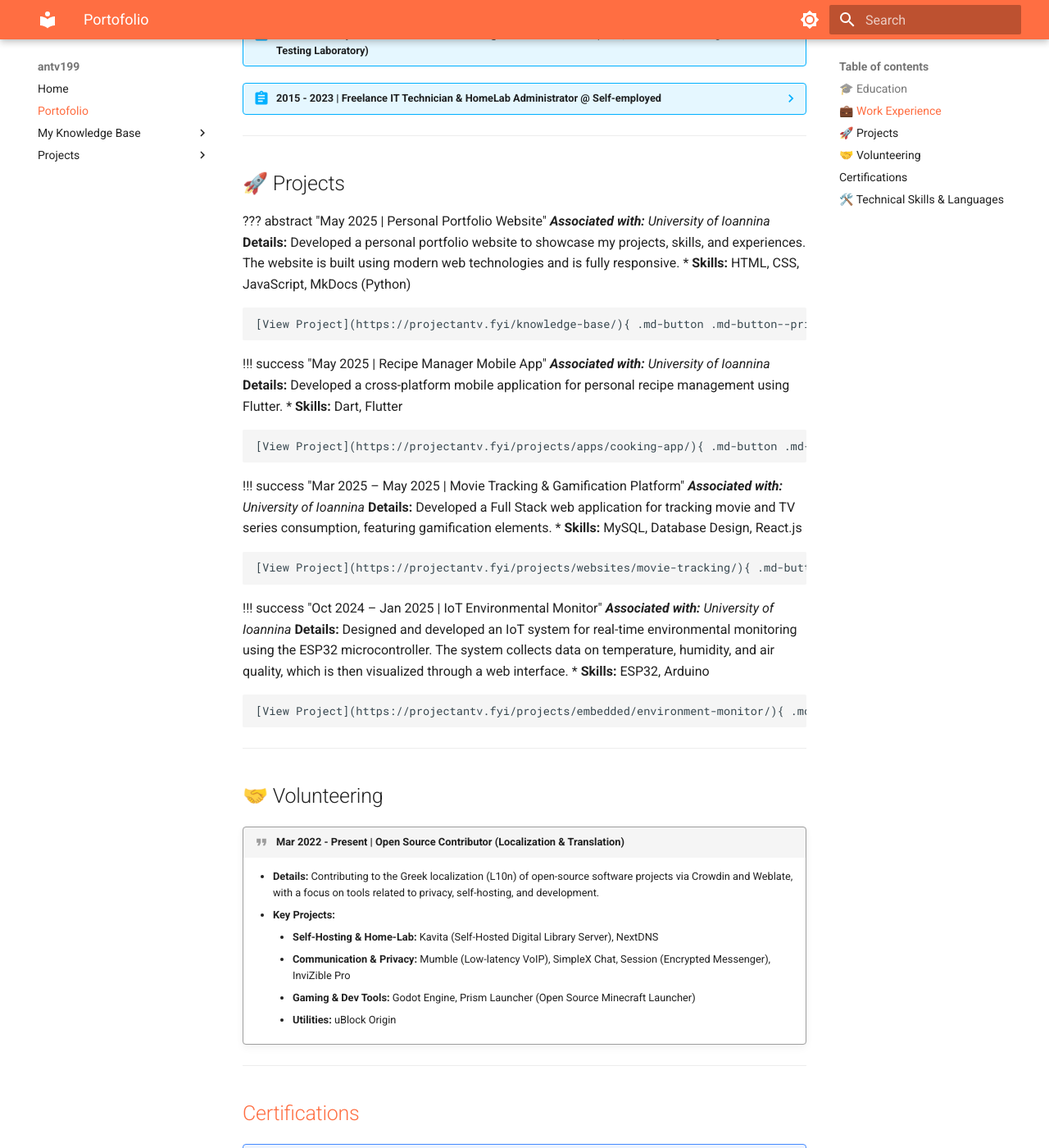
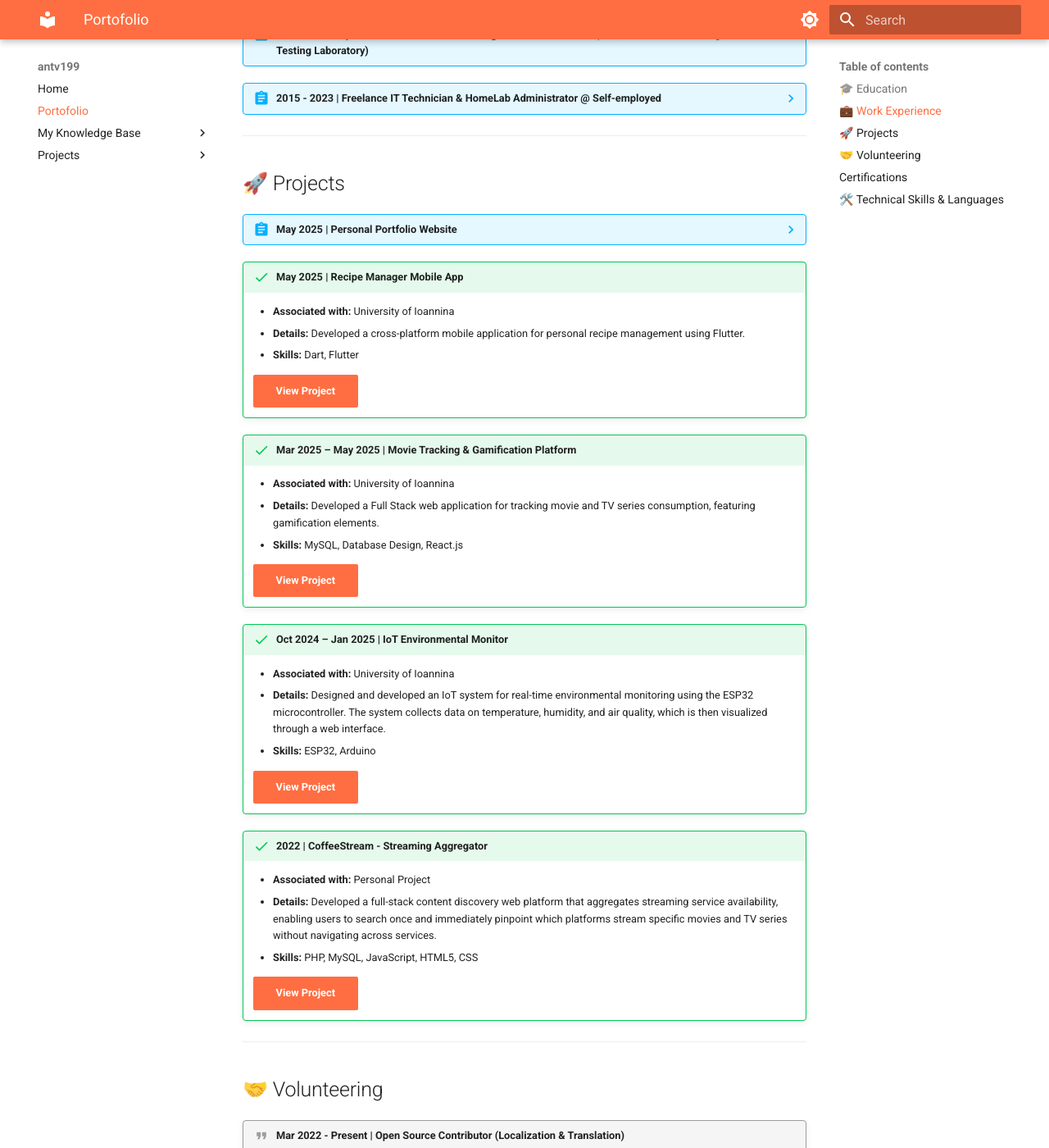
Before and after one commit to antv199/antv199.github.io, an MkDocs documentation site: the page built from docs/portofolio.md, in a window 1280 px wide and 1400 px high, scrolled down 579 px. Shown: the whole window at 82% size. Built offline with MkDocs 1.6.1 and Material for MkDocs 9.7.7, drawn with Linux system fonts in a browser that asks for light colours.

Commit message:
Update portofolio.md

```diff
--- a/docs/portofolio.md
+++ b/docs/portofolio.md
@@ -5,6 +5,7 @@
 
 !!! success "Sep 2018 – Jun 2021 | High School Diploma, General Education"
     - **Institution:** 1st General Lyceum of Oreokastro
+
 ---
 
 ## 💼 Work Experience
@@ -24,28 +25,51 @@
 ??? abstract "2015 - 2023 | Freelance IT Technician & HomeLab Administrator @ Self-employed"
     - **Location:** Thessaloniki, Central Macedonia, Greece - Hybrid
     - **Duration:** 8 yrs
-    - _**Details:**_ Providing hardware and software troubleshooting services for private clients (diagnosis, repairs, upgrades). _Home-Lab Administration: Hosting and maintaining a personal (Ubuntu/Debian-based) server environment._ Managing containerized applications using Docker and Portainer (Self-hosted services, Media servers, Ad-blockers). _Documenting technical solutions and troubleshooting steps in a personal Knowledge Base (Git-based).
+    - **Details:**
+        - Providing hardware and software troubleshooting services for private clients (diagnosis, repairs, upgrades).
+        - Home-Lab Administration: Hosting and maintaining a personal (Ubuntu/Debian-based) server environment.
+        - Managing containerized applications using Docker and Portainer (Self-hosted services, Media servers, Ad-blockers).
+        - Documenting technical solutions and troubleshooting steps in a personal Knowledge Base (Git-based).
     - **Skills:** Markdown, Batch Programming, Docker, Linux, Networking
 
 ---
 
 ## 🚀 Projects
 
-??? abstract "May 2025 | Personal Portfolio Website" _**Associated with:** University of Ioannina_ **Details:** Developed a personal portfolio website to showcase my projects, skills, and experiences. The website is built using modern web technologies and is fully responsive. * **Skills:** HTML, CSS, JavaScript, MkDocs (Python)
+??? abstract "May 2025 | Personal Portfolio Website"
+    - **Associated with:** University of Ioannina
+    - **Details:** Developed a personal portfolio website to showcase my projects, skills, and experiences. The website is built using modern web technologies and is fully responsive.
+    - **Skills:** HTML, CSS, JavaScript, MkDocs (Python)
 
     [View Project](https://projectantv.fyi/knowledge-base/){ .md-button .md-button--primary }
 
-!!! success "May 2025 | Recipe Manager Mobile App" _**Associated with:** University of Ioannina_ **Details:** Developed a cross-platform mobile application for personal recipe management using Flutter. * **Skills:** Dart, Flutter
+!!! success "May 2025 | Recipe Manager Mobile App"
+    - **Associated with:** University of Ioannina
+    - **Details:** Developed a cross-platform mobile application for personal recipe management using Flutter.
+    - **Skills:** Dart, Flutter
 
     [View Project](https://projectantv.fyi/projects/apps/cooking-app/){ .md-button .md-button--primary }
 
-!!! success "Mar 2025 – May 2025 | Movie Tracking & Gamification Platform" _**Associated with:** University of Ioannina_ **Details:** Developed a Full Stack web application for tracking movie and TV series consumption, featuring gamification elements. * **Skills:** MySQL, Database Design, React.js
+!!! success "Mar 2025 – May 2025 | Movie Tracking & Gamification Platform"
+    - **Associated with:** University of Ioannina
+    - **Details:** Developed a Full Stack web application for tracking movie and TV series consumption, featuring gamification elements.
+    - **Skills:** MySQL, Database Design, React.js
 
     [View Project](https://projectantv.fyi/projects/websites/movie-tracking/){ .md-button .md-button--primary }
 
-!!! success "Oct 2024 – Jan 2025 | IoT Environmental Monitor" _**Associated with:** University of Ioannina_ **Details:** Designed and developed an IoT system for real-time environmental monitoring using the ESP32 microcontroller. The system collects data on temperature, humidity, and air quality, which is then visualized through a web interface. * **Skills:** ESP32, Arduino
+!!! success "Oct 2024 – Jan 2025 | IoT Environmental Monitor"
+    - **Associated with:** University of Ioannina
+    - **Details:** Designed and developed an IoT system for real-time environmental monitoring using the ESP32 microcontroller. The system collects data on temperature, humidity, and air quality, which is then visualized through a web interface.
+    - **Skills:** ESP32, Arduino
 
     [View Project](https://projectantv.fyi/projects/embedded/environment-monitor/){ .md-button .md-button--primary }
+
+!!! success "2022 | CoffeeStream - Streaming Aggregator"
+    - **Associated with:** Personal Project
+    - **Details:** Developed a full-stack content discovery web platform that aggregates streaming service availability, enabling users to search once and immediately pinpoint which platforms stream specific movies and TV series without navigating across services.
+    - **Skills:** PHP, MySQL, JavaScript, HTML5, CSS
+
+    [View Project](projects/websites/coffeestream.md){ .md-button .md-button--primary }
 
 ---
 
@@ -64,7 +88,7 @@
 ## [Certifications](https://www.linkedin.com/in/anthony-vatousis/details/certifications/)
 
 ??? note "Cloud Infrastructure"
-    - _AWS_
+    - **AWS**
         - **ECS Fundamentals**
         - **ECS Networking**
         - **ECS Security**
@@ -75,7 +99,7 @@
 
 ??? note "Core Skills"
     - **Microcontrollers:** ESP32, Arduino
-    - **Programming Languages:** Python, JavaScript, C/C++, Bash/Shell Scripting
+    - **Programming Languages:** Python, JavaScript, C/C++, PHP, Bash/Shell Scripting
     - **CI/CD:** Basic knowledge of GitHub Actions, GitLab CI/CD
 
 ??? note "Languages"
```
Also changed, not shown: other parts of docs/portofolio.md (+1 -0 lines).
